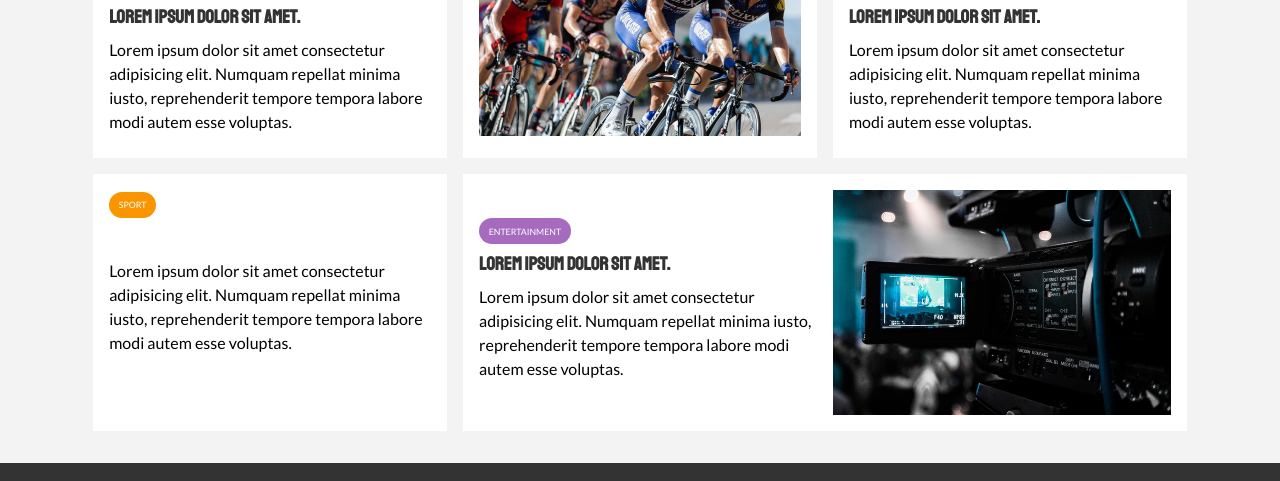
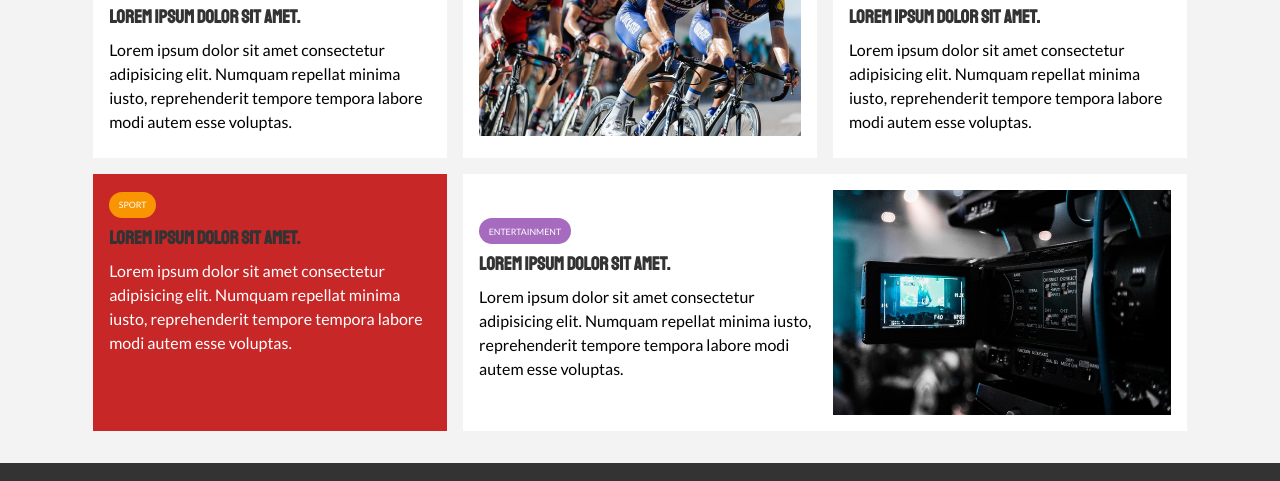
Before and after one commit to abdulkadermando/gridwebsit, a plain HTML site: page index.html in a window 1280 px wide. Shown: the part 1156-1637 px from the top of the page. Drawn offline with Linux system fonts and the light colour scheme.

Commit message:
updated article

```diff
--- a/index.html
+++ b/index.html
@@ -100,7 +100,7 @@
           <p>Lorem ipsum dolor sit amet consectetur adipisicing elit. Numquam repellat minima iusto, reprehenderit
             tempore tempora labore modi autem esse voluptas.</p>
         </article>
-        <article class="card bg-prim">
+        <article class="card bg-prime">
           <div>
             <div class="catagory sport-catagory">Sport</div>
             <h3>
```
